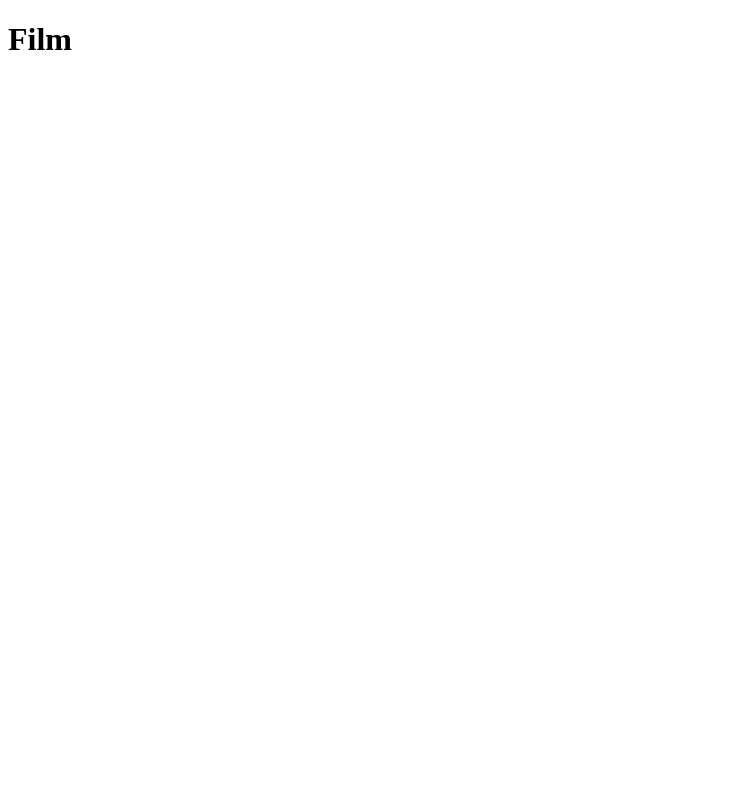
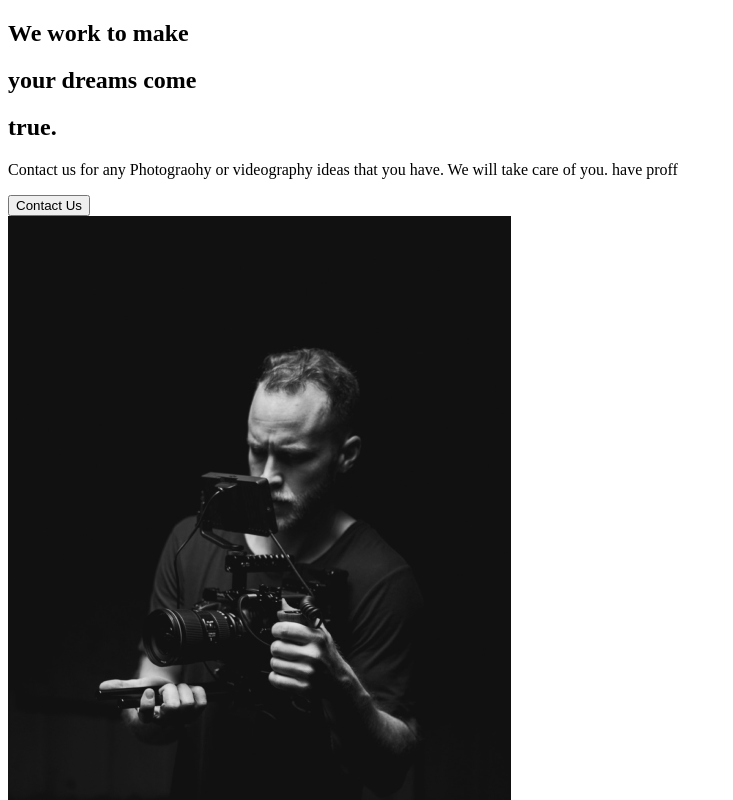
Before and after one commit to ShibilPM/Website-React, a React (Create React App) app: page / in a window 1280 px wide. Shown: the top 800 px of the page, without its empty margins (0-733 px from the left). Built offline with nearby package versions, Linux system fonts and the light colour scheme.

Commit message:
2. Add About Section

```diff
--- a/src/App.js
+++ b/src/App.js
@@ -1,7 +1,12 @@
+import AboutSection from "./components/AboutSection";
+
+import React from "react";
+import AboutUs from "./pages/AboutUs";
+
 function App() {
   return (
     <div className="App">
-      <h1>Film</h1>
+      <AboutUs />
     </div>
   );
 }
--- /dev/null
+++ b/src/components/AboutSection.js
@@ -0,0 +1,34 @@
+import React from "react";
+import home1 from "../img/home1.png";
+
+const AboutSection = () => {
+  return (
+    <div>
+      <div className="description">
+        <div className="title">
+          <div className="hide">
+            <h2>We work to make</h2>
+          </div>
+          <div className="hide">
+            <h2>
+              your <span>dreams</span> come
+            </h2>
+          </div>
+          <div className="hide">
+            <h2>true.</h2>
+          </div>
+        </div>
+        <p>
+          Contact us for any Photograohy or videography ideas that you have. We
+          will take care of you. have proff
+        </p>
+        <button>Contact Us</button>
+      </div>
+      <div className="image">
+        <img src={home1} alt="home image" />
+      </div>
+    </div>
+  );
+};
+
+export default AboutSection;
--- /dev/null
+++ b/src/pages/AboutUs.js
@@ -0,0 +1,9 @@
+import React from "react";
+//Page Components
+import AboutSection from "../components/AboutSection";
+
+const AboutUs = () => {
+  return <AboutSection />;
+};
+
+export default AboutUs;
```
Also changed, not shown: 1 other file (tests, documents, lock files or other folders).
